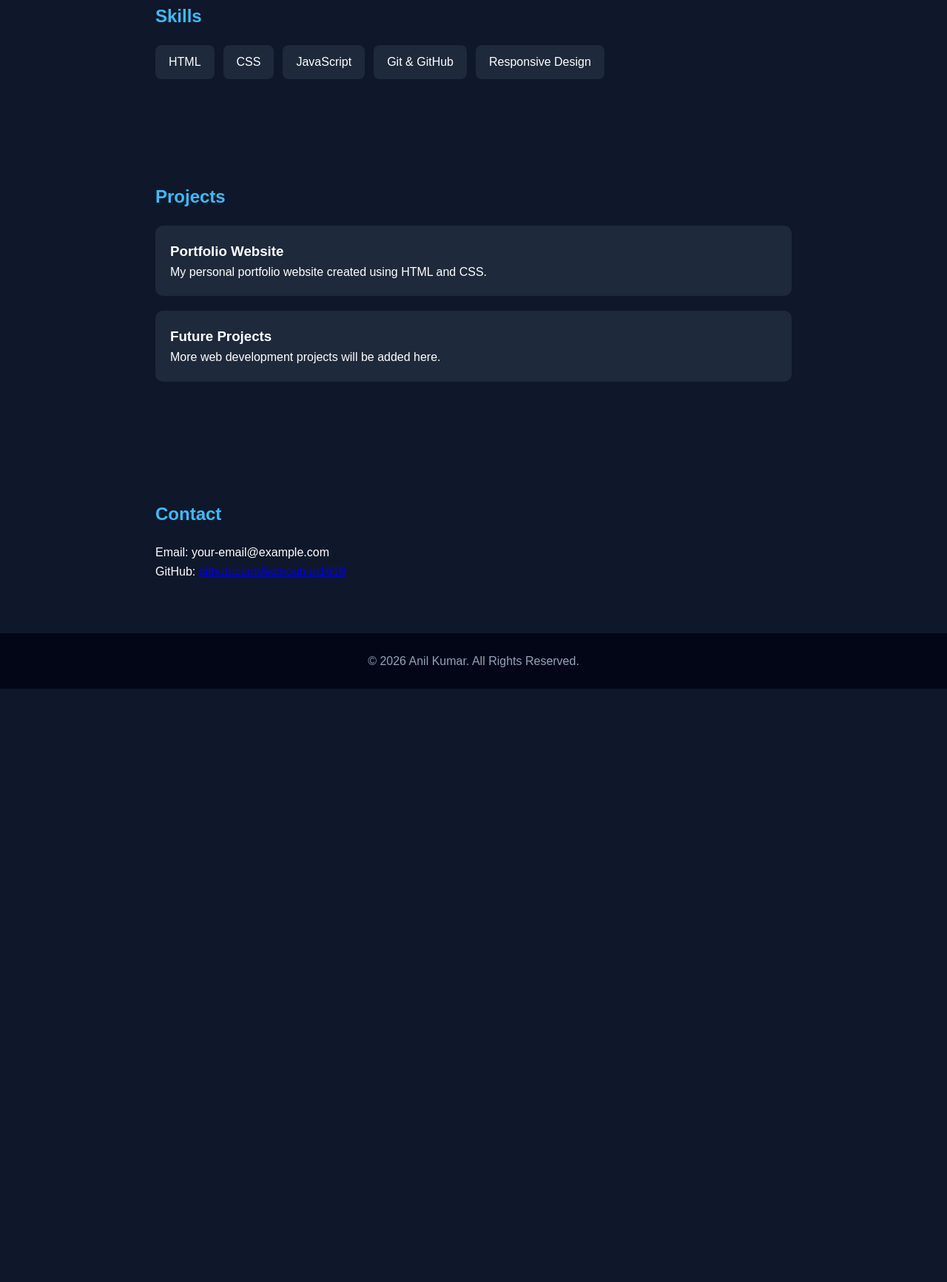
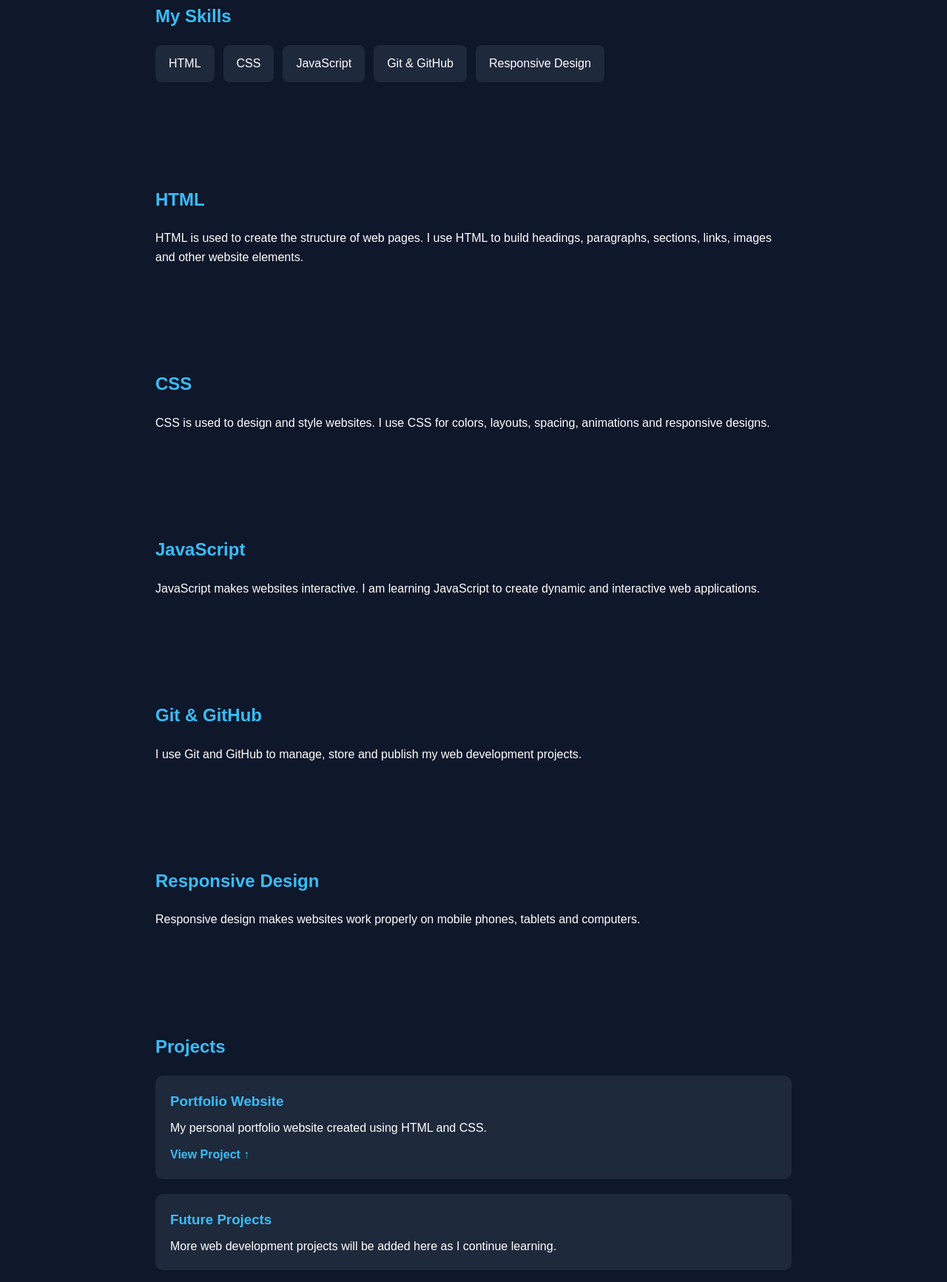
Before and after one commit to akchouhan1610/anilkumar123.github.io, a plain HTML site: page index.html in a window 1280 px wide. Shown: the part 1067-2800 px from the top of the page at 74% size. Before the commit the page ends 1998 px from the top, so only its background shows below. Drawn offline with Linux system fonts and the light colour scheme.

Commit message:
Update index.html

```diff
--- a/index.html
+++ b/index.html
@@ -11,6 +11,9 @@
         box-sizing: border-box;
         font-family: Arial, sans-serif;
     }
+    html {
+        scroll-behavior: smooth;
+    }
     body {
         background: #0f172a;
         color: white;
@@ -22,11 +25,13 @@
         text-align: center;
         position: sticky;
         top: 0;
+        z-index: 1000;
     }
     nav a {
         color: white;
         text-decoration: none;
-        margin: 0 12px;
+        margin: 0 10px;
+        font-weight: bold;
     }
     nav a:hover {
         color: #38bdf8;
@@ -63,14 +68,44 @@
     }
     .skill {
         background: #1e293b;
-        padding: 10px 18px;
+        padding: 12px 18px;
         border-radius: 8px;
+        color: white;
+        text-decoration: none;
+        display: inline-block;
+        transition: 0.3s;
+    }
+    .skill:hover {
+        background: #38bdf8;
+        color: #020617;
+        transform: translateY(-3px);
     }
     .project {
         background: #1e293b;
         padding: 20px;
         margin-bottom: 20px;
         border-radius: 10px;
+    }
+    .project h3 {
+        color: #38bdf8;
+        margin-bottom: 8px;
+    }
+    .project a {
+        display: inline-block;
+        margin-top: 10px;
+        color: #38bdf8;
+        text-decoration: none;
+        font-weight: bold;
+    }
+    .project a:hover {
+        text-decoration: underline;
+    }
+    .contact-link {
+        color: #38bdf8;
+        text-decoration: none;
+    }
+    .contact-link:hover {
+        text-decoration: underline;
     }
     footer {
         text-align: center;
@@ -79,8 +114,15 @@
         color: #94a3b8;
     }
     @media (max-width: 600px) {
+        nav a {
+            margin: 0 5px;
+            font-size: 14px;
+        }
         #home h1 {
             font-size: 35px;
+        }
+        #home p {
+            font-size: 17px;
         }
     }
 </style>
@@ -105,33 +147,83 @@
     </p>
 </section>
 <section id="skills">
-    <h2>Skills</h2>
+    <h2>My Skills</h2>
     <div class="skills">
-        <div class="skill">HTML</div>
-        <div class="skill">CSS</div>
-        <div class="skill">JavaScript</div>
-        <div class="skill">Git & GitHub</div>
-        <div class="skill">Responsive Design</div>
+        <a class="skill" href="#html">HTML</a>
+        <a class="skill" href="#css">CSS</a>
+        <a class="skill" href="#javascript">JavaScript</a>
+        <a class="skill" href="#github">Git & GitHub</a>
+        <a class="skill" href="#responsive">Responsive Design</a>
     </div>
+</section>
+<section id="html">
+    <h2>HTML</h2>
+    <p>
+        HTML is used to create the structure of web pages.
+        I use HTML to build headings, paragraphs, sections,
+        links, images and other website elements.
+    </p>
+</section>
+<section id="css">
+    <h2>CSS</h2>
+    <p>
+        CSS is used to design and style websites.
+        I use CSS for colors, layouts, spacing, animations
+        and responsive designs.
+    </p>
+</section>
+<section id="javascript">
+    <h2>JavaScript</h2>
+    <p>
+        JavaScript makes websites interactive.
+        I am learning JavaScript to create dynamic and
+        interactive web applications.
+    </p>
+</section>
+<section id="github">
+    <h2>Git & GitHub</h2>
+    <p>
+        I use Git and GitHub to manage, store and publish
+        my web development projects.
+    </p>
+</section>
+<section id="responsive">
+    <h2>Responsive Design</h2>
+    <p>
+        Responsive design makes websites work properly
+        on mobile phones, tablets and computers.
+    </p>
 </section>
 <section id="projects">
     <h2>Projects</h2>
     <div class="project">
         <h3>Portfolio Website</h3>
-        <p>My personal portfolio website created using HTML and CSS.</p>
+        <p>
+            My personal portfolio website created using
+            HTML and CSS.
+        </p>
+        <a href="#home">View Project ↑</a>
     </div>
     <div class="project">
         <h3>Future Projects</h3>
-        <p>More web development projects will be added here.</p>
+        <p>
+            More web development projects will be added here
+            as I continue learning.
+        </p>
     </div>
 </section>
 <section id="contact">
     <h2>Contact</h2>
-    <p>Email: your-email@example.com</p>
+    <p>
+        Email:
+        <span>your-email@example.com</span>
+    </p>
     <p>
         GitHub:
-        <a href="https://github.com/Akchouhan1610" target="_blank">
-            github.com/Akchouhan1610
+        <a class="contact-link"
+           href="https://github.com/Akchouhan1610"
+           target="_blank">
+           github.com/Akchouhan1610
         </a>
     </p>
 </section>
```
